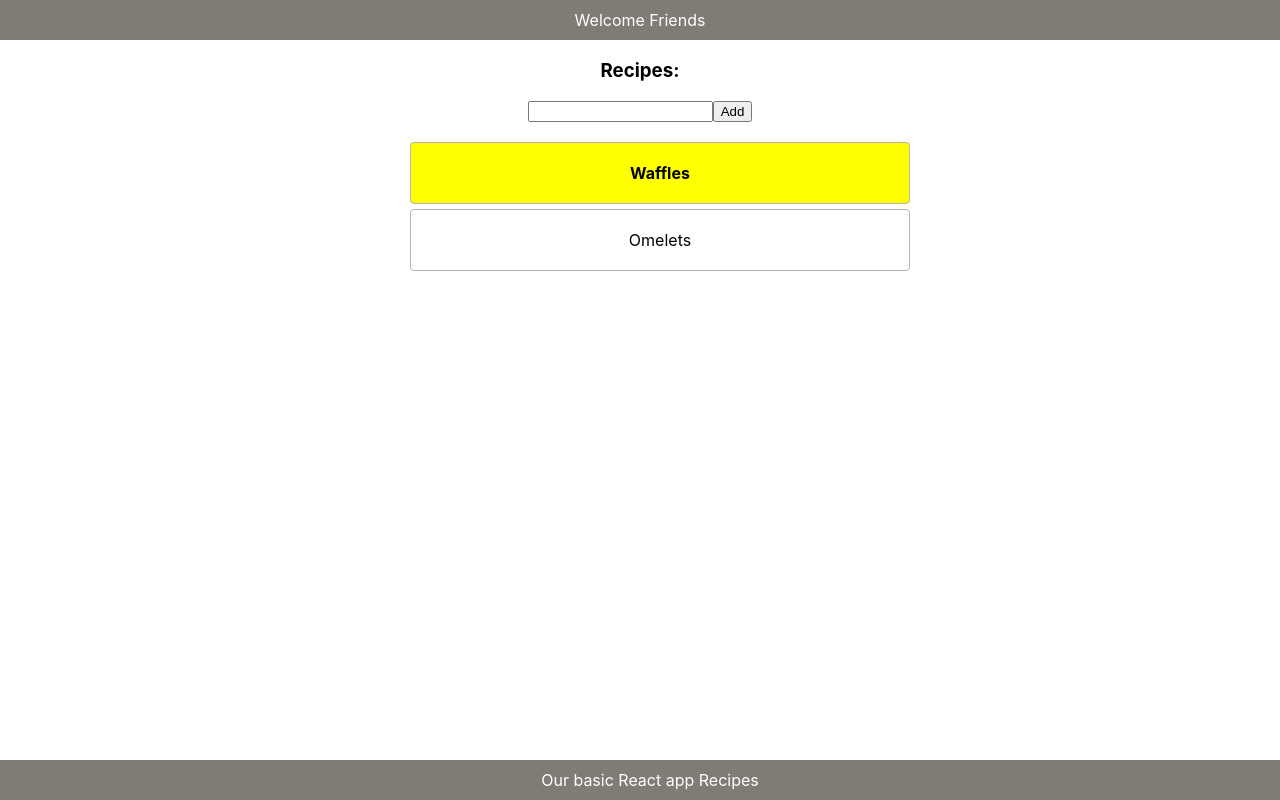
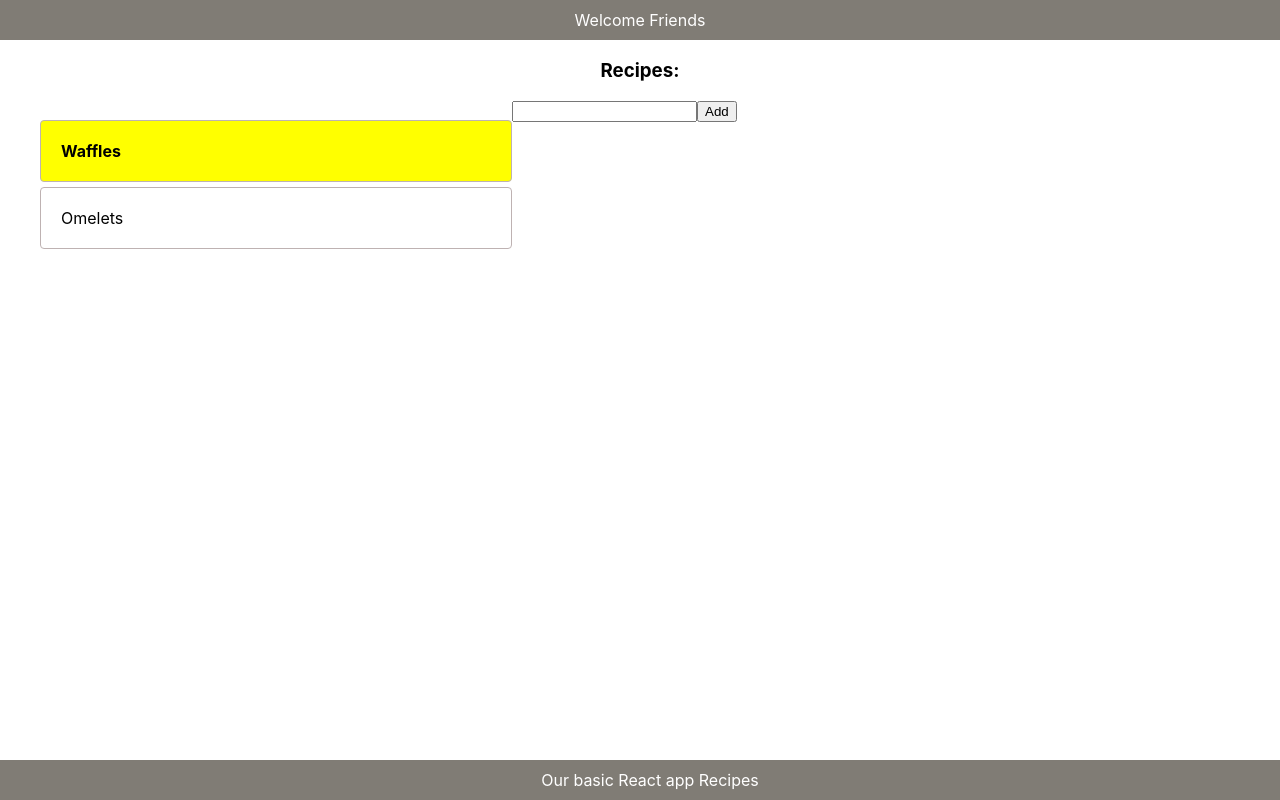
Before and after one commit to idanaim/react-basic, a React (Create React App) app: page / in a window 1280 px wide. Built offline with nearby package versions, Linux system fonts and the light colour scheme.

Commit message:
adding redux

```diff
--- a/src/components/Recipes/RecipesView.js
+++ b/src/components/Recipes/RecipesView.js
@@ -10,10 +10,16 @@ class RecipesView extends Component {
 
   render() {
     return (
-        <div className="recipes-view">
+        <div>
           <h3>Recipes:</h3>
-          <AddRecipe />
-          <Recipes />
+          <div className="recipes-view">
+            <div className="middle-grid">
+              <Recipes/>
+            </div>
+            <div className="left-grid">
+              <AddRecipe/>
+            </div>
+          </div>
         </div>
     )
   }
--- a/src/index.css
+++ b/src/index.css
@@ -17,3 +17,15 @@ code {
     font-weight: bold;
     background: yellow;
 }
+
+.recipes-view {
+    display: flex;
+    text-align: left;
+}
+.recipes-view .middle-grid {
+width: 40%;
+}
+
+.recipes-view .left-grid {
+width: 60%;
+}
```
Lines whose indentation alone changed are shown as unchanged.
